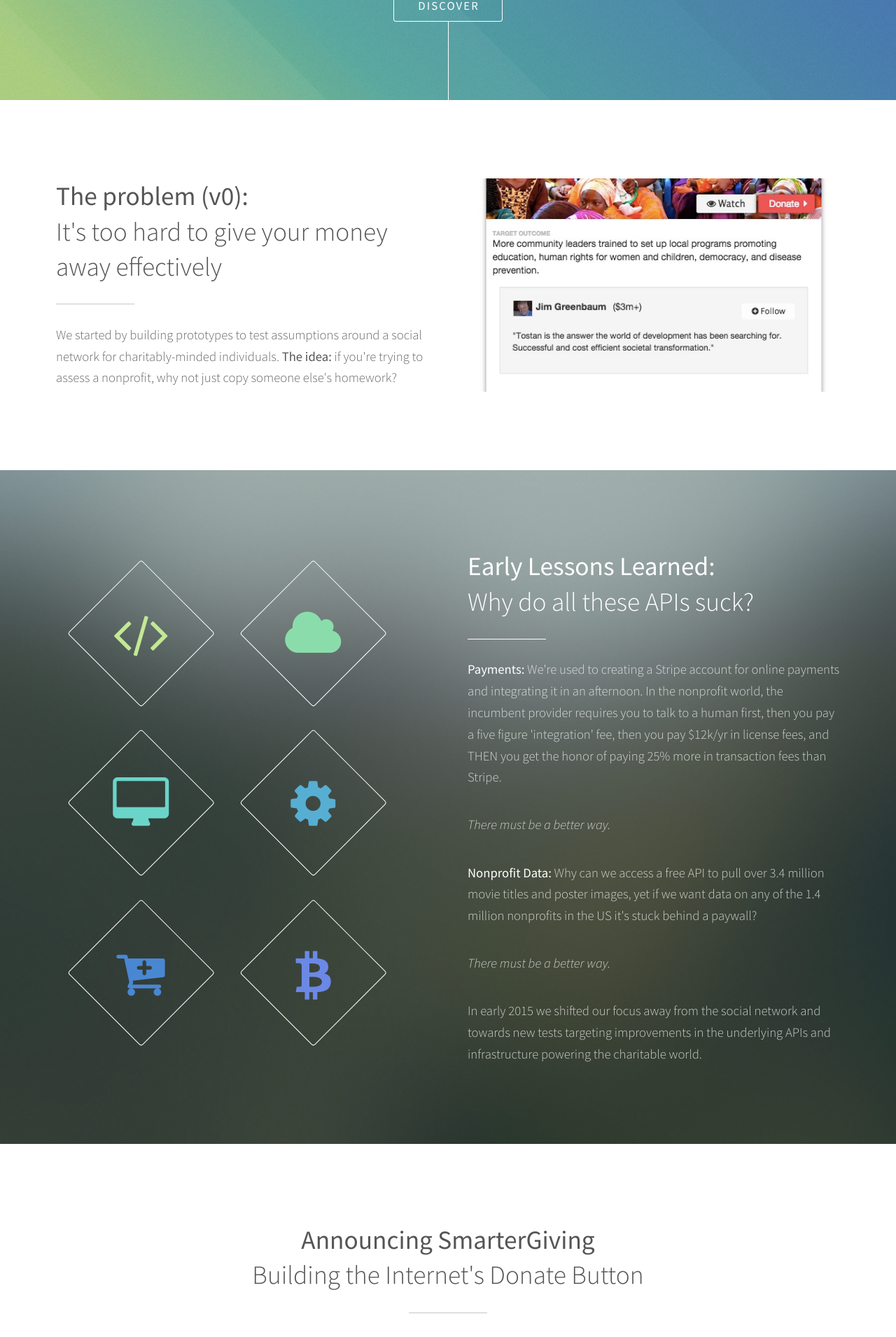
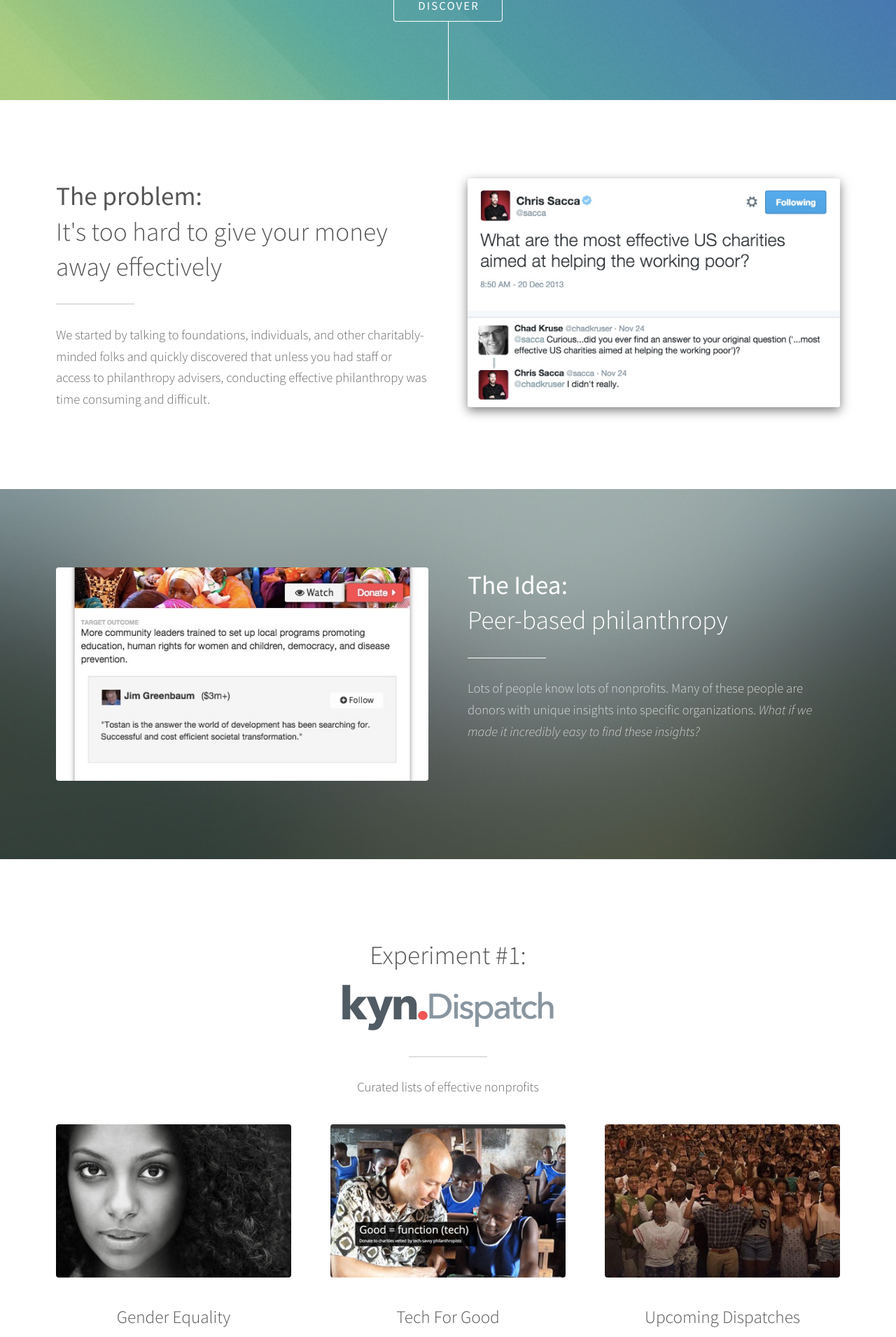
Before and after one commit to Kyn/kyn.github.io, a Jekyll site: the page built from index.html, in a window 1280 px wide. Shown: the part 470-2381 px from the top of the page at 70% size. Built offline with Jekyll 4.4.1, drawn with Linux system fonts in a browser that asks for light colours; nearby versions of some CDN libraries; some of the changed text lies outside the part shown.

Commit message:
Added SmarterGiving | Improved copy

```diff
--- a/css/main.scss
+++ b/css/main.scss
@@ -525,6 +525,9 @@
 
     &.social-network {
       //box-shadow: 0 5px 15px rgba(0, 0, 0, 0.5);
+    }
+    &.sacca {
+      box-shadow: 0 5px 15px rgba(0, 0, 0, 0.5)
     }
   }
 
--- a/index.html
+++ b/index.html
@@ -23,20 +23,80 @@
       <div class="row 150%">
         <div class="6u 12u$(medium)">
           <header class="major">
-            <h2><strong>The problem (v0):</strong><br />
+            <h2><strong>The problem:</strong><br />
             It's too hard to give your money away effectively</h2>
           </header>
-          <p>We started by building prototypes to test assumptions around a social network for charitably-minded individuals. <strong>The idea:</strong> if you're trying to assess a nonprofit, why not just copy someone else's homework?</p>
+          <p>We started by talking to foundations, individuals, and other charitably-minded folks and quickly discovered that unless you had staff or access to philanthropy advisers, conducting effective philanthropy was time consuming and difficult. </p>
         </div>
         <div class="6u$ 12u$(medium) important(medium)">
-          <span class="image fit social-network"><img src="images/kyn-the-social-network-screenshot-v2.jpg" alt="Kyn - The Social Network" /></span>
+          <span class="image fit sacca"><img src="images/sacca.jpg" alt="Kyn - Finding Effective Charities" /></span>
         </div>
       </div>
     </div>
   </section>
 
-<!-- Two -->
+  <!-- Two -->
   <section id="two" class="main style2">
+    <div class="container">
+      <div class="row 150%">
+        <div class="6u 12u$(medium)">
+          <span class="image fit social-network"><img src="images/kyn-the-social-network-screenshot-v2.jpg" alt="Kyn - The Social Network" /></span>
+          <!--ul class="major-icons">
+            <li><span class="icon style1 major fa-code"></span></li>
+            <li><span class="icon style2 major fa-cloud"></span></li>
+            <li><span class="icon style3 major fa-desktop"></span></li>
+            <li><span class="icon style4 major fa-cog"></span></li>
+            <li><span class="icon style5 major fa-cart-plus"></span></li>
+            <li><span class="icon style6 major fa-btc"></span></li>
+          </ul-->
+        </div>
+        <div class="6u$ 12u$(medium)">
+          <header class="major">
+            <h2><strong>The Idea:</strong><br />
+            Peer-based philanthropy</h2>
+          </header>
+          <p>Lots of people know lots of nonprofits. Many of these people are donors with unique insights into specific organizations. <em>What if we made it incredibly easy to find these insights?</em></p>
+        </div>
+      </div>
+    </div>
+  </section>
+
+<!-- Three - Dispatch -->
+  <section id="three" class="main style1 special">
+    <div class="container">
+      <header class="major">
+      <h2>Experiment #1:</h2>
+      <p><img src="images/brand-dispatch.png" alt="Kyn Dispatch Logo" /></p>
+      </header>
+      <p>Curated lists of effective nonprofits</p>
+      <div class="row 150%">
+        <div class="4u 12u$(medium)">
+          <span class="image fit"><img src="images/gender.jpg" alt="" /></span>
+          <h3>Gender Equality</h3>
+          <p>We looked at gender equality from three different perspectives, leveraging insights from gender-savvy philanthropists.</p>
+          <ul class="actions">
+            <li><a class="button sweetalert">View</a></li>
+          </ul>
+        </div>
+        <div class="4u 12u$(medium)">
+          <span class="image fit"><img src="images/tech-for-good.jpg" alt="" /></span>
+          <h3>Tech For Good</h3>
+          <p>Targeting a wide array of beneficiaries, this curated list focuses on effective nonprofits using technology as a means of delivery.</p>
+          <ul class="actions">
+            <li><a class="button sweetalert">View</a></li>
+          </ul>
+        </div>
+        <div class="4u$ 12u$(medium)">
+          <span class="image fit"><img src="images/hands-up.jpg" alt="" /></span>
+          <h3>Upcoming Dispatches</h3>
+          <p>Future Dispatches will cover other progressive issues like Income Equality (the Working Poor), Racism, and LBGTQ issues.</p>
+        </div>
+      </div>
+    </div>
+  </section>
+
+  <!-- Four -->
+  <section id="four" class="main style2">
     <div class="container">
       <div class="row 150%">
         <div class="6u 12u$(medium)">
@@ -52,64 +112,32 @@
         <div class="6u$ 12u$(medium)">
           <header class="major">
             <h2><strong>Early Lessons Learned:</strong><br />
-            Why do all these APIs suck?</h2>
+            Existing APIs don't cut it</h2>
           </header>
-          <p><strong>Payments:</strong> We're used to creating a Stripe account for online payments and integrating it in an afternoon. In the nonprofit world, the incumbent provider requires you to talk to a human first, then you pay a five figure 'integration' fee, then you pay $12k/yr in license fees, and THEN you get the honor of paying 25% more in transaction fees than Stripe.</p>
-          <p><em>There must be a better way.</em></p>
-          <p><strong>Nonprofit Data:</strong> Why can we access a free API to pull over 3.4 million movie titles and poster images, yet if we want data on any of the 1.4 million nonprofits in the US it's stuck behind a paywall?</p>
-          <p><em>There must be a better way.</em></p>
-          <p>In early 2015 we shifted our focus away from the social network and towards new tests targeting improvements in the underlying APIs and infrastructure powering the charitable world.</p>
+          <p><strong>Payments:</strong> The incumbent payment provider for charities uses aging technology, is expensive to integrate, and leaves much to be desired from a developer perspective. Having used for-profit payments leader <a href="https://stripe.com/" target="_blank">Stripe</a> in other projects, we knew there was a better way.</p>
+          <p><strong>Nonprofit Data:</strong> Why is there a free API to access over 3.4 million movie titles and poster images, yet if we want data on any of the 1.4 million nonprofits in the US it's stuck behind a paywall?</p>
+          <p><strong><em>In early 2015 we began experimenting with improvements to the underlying APIs and infrastructure powering the charitable world.</em></strong></p>
         </div>
       </div>
     </div>
   </section>
 
-  <!-- Three - SmarterGiving edition-->
-  <section id="three" class="main style1 special">
+  <!-- SmarterGiving -->
+  <section id="five" class="main style1 special">
     <div class="container">
       <header class="major">
-      <h2><strong>Announcing SmarterGiving</strong><br>Building the Internet's Donate Button</h2>
+      <h2>What if we built a really smart donate button?</h2>
       </header>
-      <p><strong>Our Mission:</strong><br>A donate button next to every mention of a nonprofit, anywhere on the web</p>
+      <header class="major">
+        <h2><strong>Experiment #2: SmarterGiving</strong></h2>
+      </header>
+      <p><strong>The Mission:</strong><br>A donate button next to every mention of a nonprofit, anywhere on the web</p>
       <p><a href="https://smartergiving.org" target="_blank" class="button">Visit SmarterGiving <i class="fa fa-external-link-square"></i></a></p>
     </div>
   </section>
 
-<!-- Three - Dispatch edition-->
-  <!--section id="three" class="main style1 special">
-    <div class="container">
-      <header class="major">
-      <h2><strong>Announcing Dispatch</strong><br>A public service of The Kyn Project</h2>
-      </header>
-      <p>Quartely lists of nonprofits you need to know about</p>
-      <div class="row 150%">
-        <div class="4u 12u$(medium)">
-          <span class="image fit"><img src="images/gender.jpg" alt="" /></span>
-          <h3>Gender Equality</h3>
-          <p>Curated lists of effective nonprofits for individuals looking to donate alongside gender-savvy philanthropists.</p>
-          <ul class="actions">
-            <li><a class="button sweetalert">View</a></li>
-          </ul>
-        </div>
-        <div class="4u 12u$(medium)">
-          <span class="image fit"><img src="images/tech-for-good.jpg" alt="" /></span>
-          <h3>Tech For Good</h3>
-          <p>Targeting a wide array of beneficiaries, this curated list focuses on effective nonprofits using technology as a means of delivery.</p>
-          <ul class="actions">
-            <li><a class="button sweetalert">View</a></li>
-          </ul>
-        </div>
-        <div class="4u$ 12u$(medium)">
-          <span class="image fit"><img src="images/hands-up.jpg" alt="" /></span>
-          <h3>Upcoming Dispatches</h3>
-          <p>Future Dispatches will cover progressive issues like Income Equality (the Working Poor), Racism, and LBGTQ issues.</p>
-        </div>
-      </div>
-    </div>
-  </section-->
-
-<!-- Four -->
-  <section id="four" class="main style2 special">
+<!-- Closing Section -->
+  <section id="closing" class="main style2 special">
     <div class="container">
       <header class="major">
         <h2>Interested in using technology to promote effective philanthropy?</h2>
--- a/js/main.js
+++ b/js/main.js
@@ -17,7 +17,7 @@
 
   $(function() {
 
-		var	$window = $(window),
+    var $window = $(window),
       $body = $('body');
 
     // Disable animations/transitions until the page has loaded.
```
Also changed, not shown: images/brand-dispatch.png (added), images/sacca.jpg (added), images/smartergiving.png (added). Lines whose indentation alone changed are shown as unchanged.
